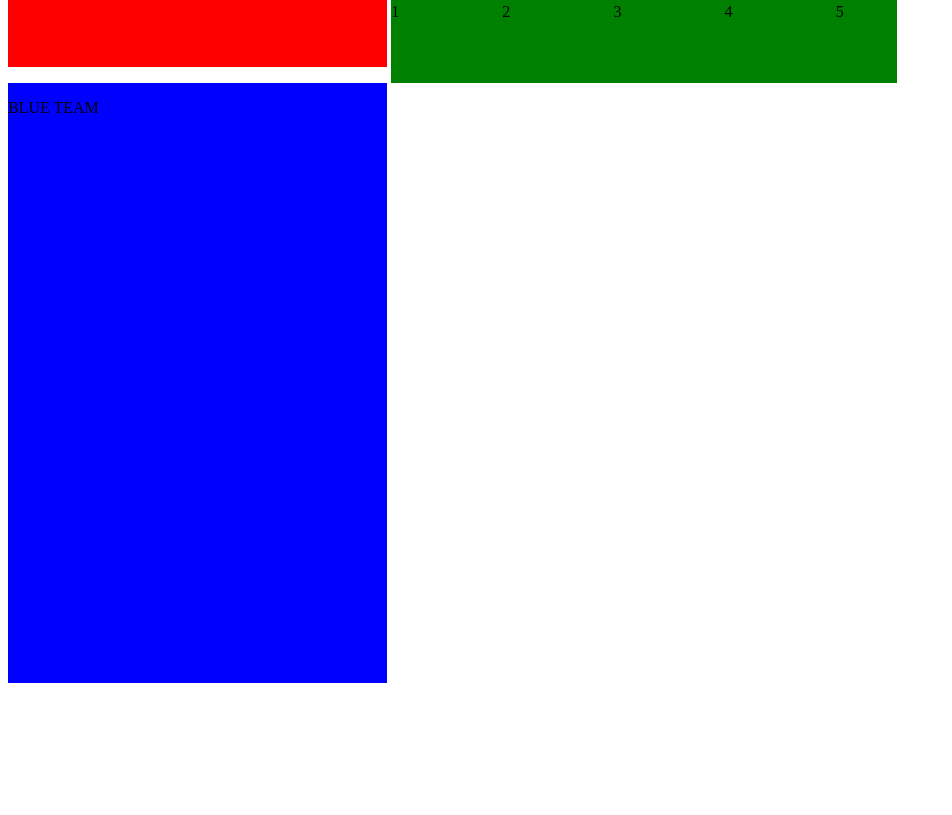
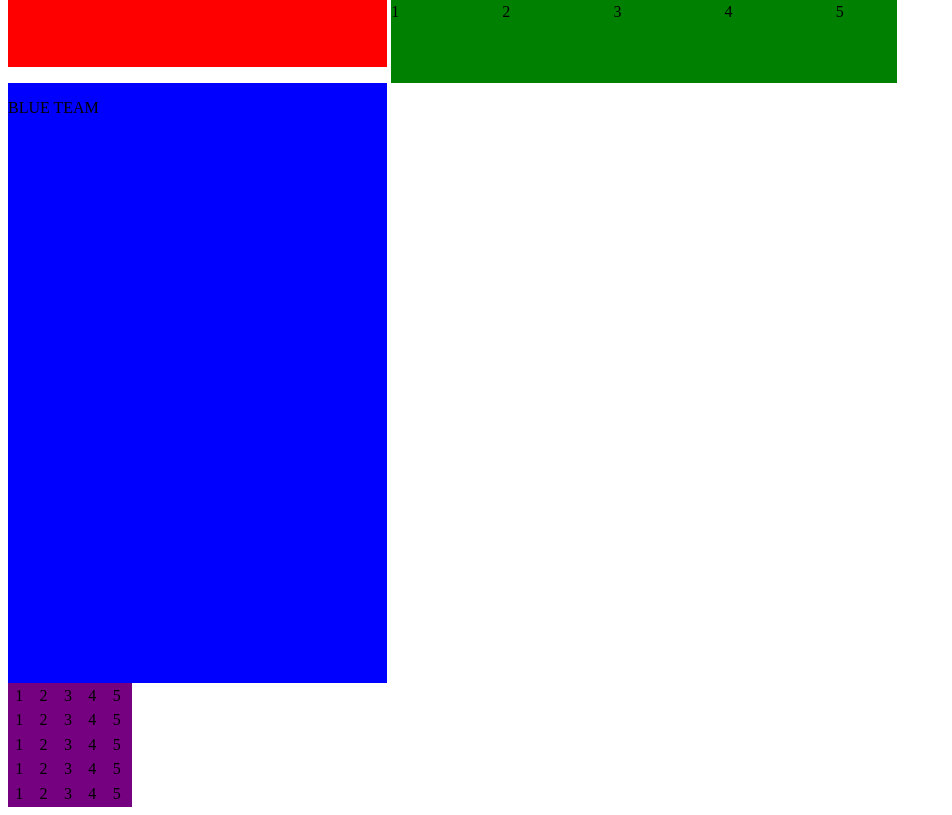
Before and after one commit to wley3337/onitama-frontend, a plain HTML site: page index.html in a window 1280 px wide. Shown: the part 541-1356 px from the top of the page, without its empty margins (0-952 px from the left). Before the commit the page ends 1232 px from the top, so only its background shows below. Drawn offline with Linux system fonts and the light colour scheme.

Commit message:
mini grid for card

```diff
--- a/css/index.css
+++ b/css/index.css
@@ -27,3 +27,18 @@
 #upper-container {
 
 } */
+
+
+#card-move {
+  padding-top: 4px;
+  padding-left: 4px;
+  display: inline-grid;
+  text-align: center;
+  width: 120px;
+  height: 120px;
+  grid-template-columns: repeat(5, 12%);
+  grid-template-rows: repeat(5, 12%);
+  grid-row-gap: 10px;
+  grid-column-gap: 10px;
+  background-color: rgb(117, 0, 128);
+}
--- a/index.html
+++ b/index.html
@@ -14,56 +14,32 @@
             <p>Red TEAM</p>
           </div>
 
-
         <div id="board" class="">
-
             <span id='0-4' >1</span>
             <span id='1-4' >2</span>
             <span id='2-4' >3</span>
             <span id='3-4' >4</span>
             <span id='4-4' >5</span>
-
-
             <span id='0-3' >1</span>
-
             <span id='1-3' >2</span>
-
             <span id='2-3' >3</span>
-
             <span id='3-3' >4</span>
-
             <span id='4-3' >5</span>
-
-
             <span id='0-2' >1</span>
-
             <span id='1-2' >2</span>
-
             <span id='2-2' >3</span>
-
             <span id='3-2' >4</span>
-
             <span id='4-2' >5</span>
-
-
             <span id='0-1'>1</span>
-
             <span id='1-1'>2</span>
-
             <span id='2-1'>3</span>
-
             <span id='3-1'>4</span>
-
             <span id='4-1'>5</span>
-
-
             <span id='0-0'>1</span>
             <span id='1-0'>2</span>
             <span id='2-0'>3</span>
             <span id='3-0'>4</span>
             <span id='4-0'>5</span>
-
-
         </div>
 
         <div id="blue-team-container" class="">
@@ -74,5 +50,34 @@
 
 
 
+      <div id="card-move" class="">
+          <span id='0-4' >1</span>
+          <span id='1-4' >2</span>
+          <span id='2-4' >3</span>
+          <span id='3-4' >4</span>
+          <span id='4-4' >5</span>
+          <span id='0-3' >1</span>
+          <span id='1-3' >2</span>
+          <span id='2-3' >3</span>
+          <span id='3-3' >4</span>
+          <span id='4-3' >5</span>
+          <span id='0-2' >1</span>
+          <span id='1-2' >2</span>
+          <span id='2-2' >3</span>
+          <span id='3-2' >4</span>
+          <span id='4-2' >5</span>
+          <span id='0-1'>1</span>
+          <span id='1-1'>2</span>
+          <span id='2-1'>3</span>
+          <span id='3-1'>4</span>
+          <span id='4-1'>5</span>
+          <span id='0-0'>1</span>
+          <span id='1-0'>2</span>
+          <span id='2-0'>3</span>
+          <span id='3-0'>4</span>
+          <span id='4-0'>5</span>
+      </div>
+
+
   </body>
 </html>
```
